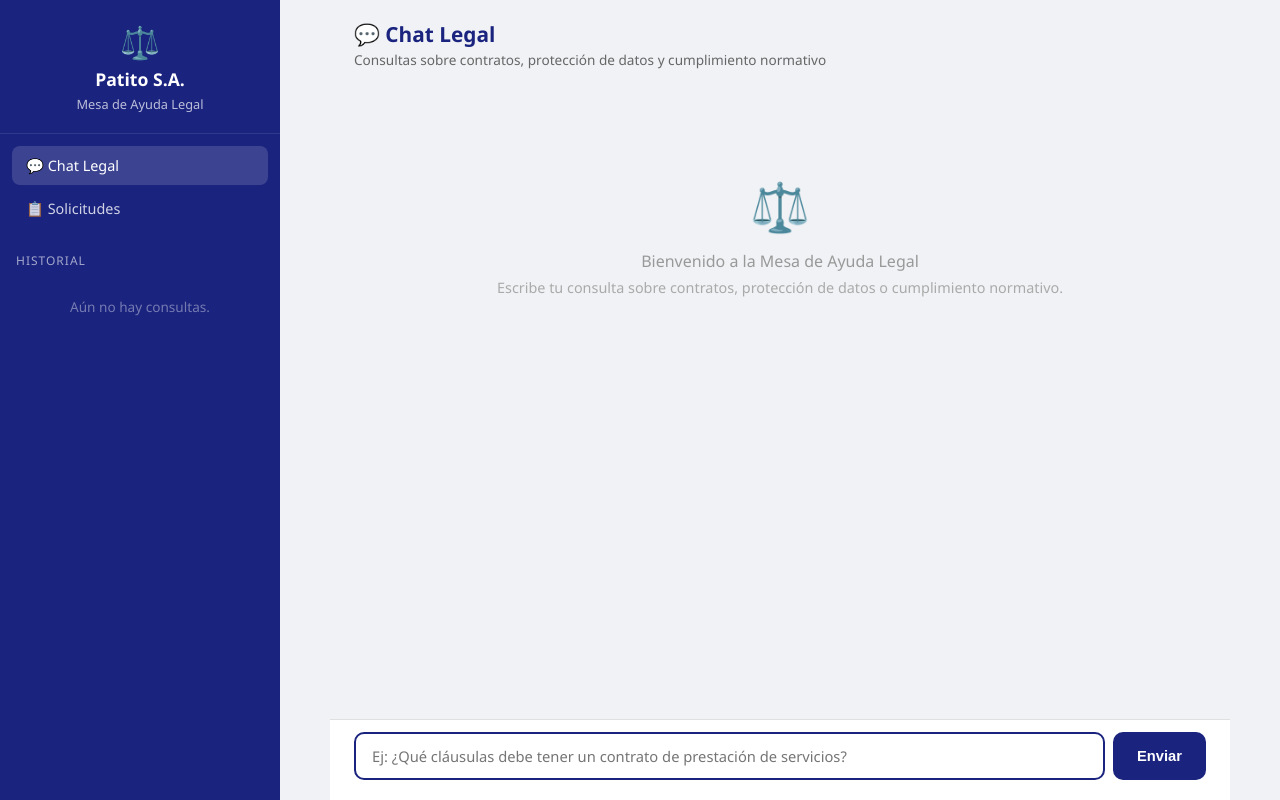
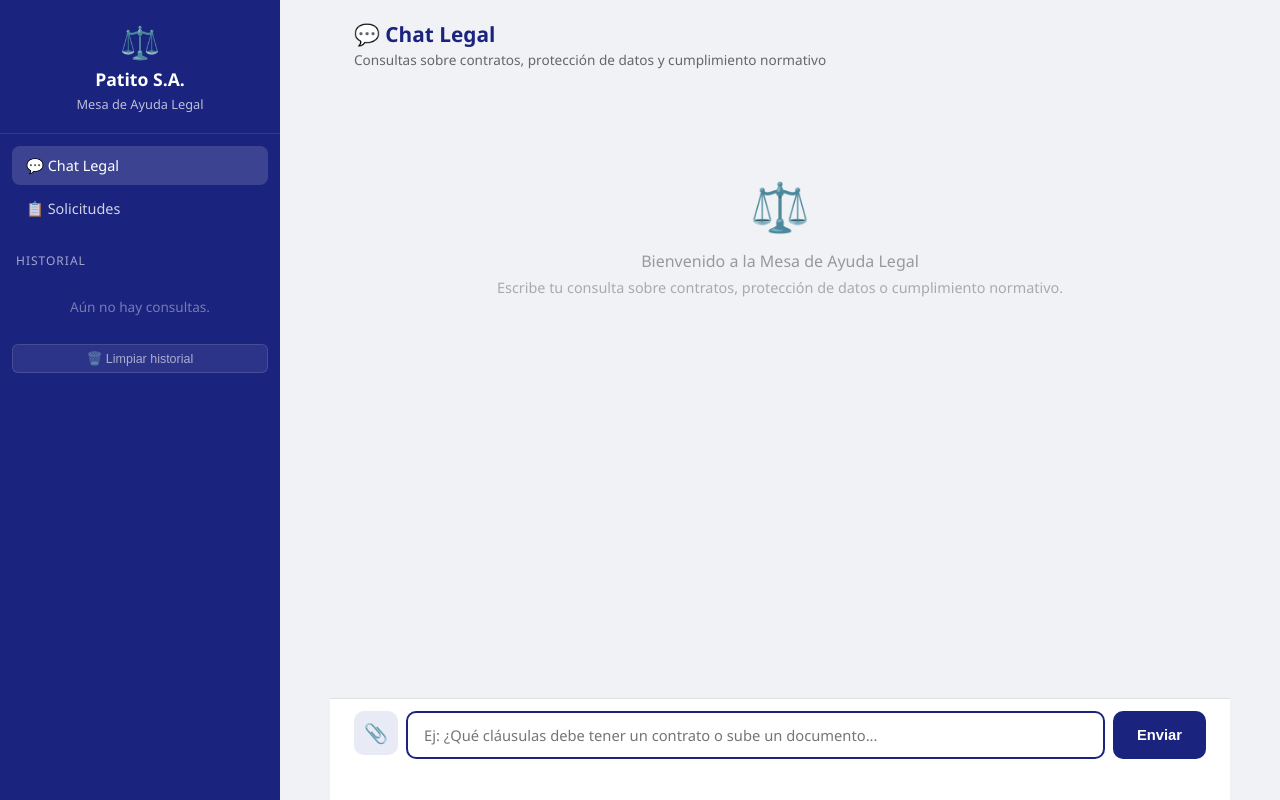
Before and after one commit to Marcelo160102/proyecto-final-semillero-ia-v2, a FastAPI app: page / in a window 1280 px wide. Run offline with FastAPI, Linux system fonts and the light colour scheme; data that the repository does not hold is empty.

Commit message:
v2: limpiar historial y subida de imagenes para multimodal
- chat.py: DELETE /historial endpoint que borra todas las Consultas;
  POST /chat ahora acepta UploadFile "imagen", la guarda en
  app/static/uploads/ y pasa la ruta al orquestador
- base.html: boton "Limpiar historial" con hx-confirm y hx-delete
- index.html: input file oculto + label upload-btn en el chat form;
  hx-encoding="multipart/form-data"; file-preview con nombre archivo
- mensaje_chat.html: muestra imagen adjunta como <img> en la burbuja
  del usuario cuando imagen_url esta presente
- estilo.css: estilos para .btn-limpiar, .upload-btn, .file-preview,
  .chat-img

```diff
--- a/app/routers/chat.py
+++ b/app/routers/chat.py
@@ -1,8 +1,10 @@
 import asyncio
 import json
+from pathlib import Path
+from uuid import uuid4
 
-from fastapi import APIRouter, Form, Request
-from sqlalchemy import select
+from fastapi import APIRouter, File, Form, Request, UploadFile
+from sqlalchemy import delete, select
 
 from app.agents.orquestador import consultar
 from app.database import async_session
@@ -29,9 +31,25 @@ async def pagina_chat(request: Request):
 
 
 @router.post("/chat")
-async def enviar_consulta(request: Request, pregunta: str = Form(...)):
+async def enviar_consulta(
+    request: Request,
+    pregunta: str = Form(...),
+    imagen: UploadFile | None = File(None),
+):
+    ruta_imagen = None
+    if imagen and imagen.filename:
+        ext = Path(imagen.filename).suffix or ".png"
+        dest = Path("app/static/uploads") / f"chat_{uuid4().hex}{ext}"
+        dest.write_bytes(await imagen.read())
+        ruta_imagen = str(dest)
+
+    pregunta_final = (
+        f"{pregunta}\nRUTA_IMAGEN: {ruta_imagen}"
+        if ruta_imagen else pregunta
+    )
+
     loop = asyncio.get_event_loop()
-    resultado = await loop.run_in_executor(None, consultar, pregunta)
+    resultado = await loop.run_in_executor(None, consultar, pregunta_final)
 
     async with async_session() as session:
         consulta = Consulta(
@@ -43,10 +61,17 @@ async def enviar_consulta(request: Request, pregunta: str = Form(...)):
         session.add(consulta)
         await session.commit()
 
+    contexto = {
+        "pregunta": pregunta,
+        "respuesta": resultado,
+    }
+    if ruta_imagen:
+        contexto["imagen_url"] = f"/static/uploads/{Path(ruta_imagen).name}"
+
     response = templates.TemplateResponse(
         request,
         "fragments/mensaje_chat.html",
-        {"pregunta": pregunta, "respuesta": resultado},
+        contexto,
     )
     response.headers["HX-Trigger"] = "history-updated"
     return response
@@ -66,3 +91,12 @@ async def historial_fragment(request: Request):
     return templates.TemplateResponse(
         request, "fragments/historial.html", {"historial": historial}
     )
+
+
+@router.delete("/historial")
+async def limpiar_historial():
+    async with async_session() as session:
+        await session.execute(delete(Consulta))
+        await session.commit()
+    from starlette.responses import Response
+    return Response(headers={"HX-Trigger": "history-updated"})
--- a/app/static/estilo.css
+++ b/app/static/estilo.css
@@ -422,3 +422,71 @@ body {
     border-radius: 12px;
     box-shadow: 0 2px 12px rgba(0,0,0,0.06);
 }
+
+/* ─────── Clear History Button ─────── */
+
+.btn-limpiar {
+    display: block;
+    width: 100%;
+    margin-top: 8px;
+    padding: 6px 12px;
+    background: rgba(255,255,255,0.08);
+    color: rgba(255,255,255,0.6);
+    border: 1px solid rgba(255,255,255,0.12);
+    border-radius: 6px;
+    font-size: 0.78em;
+    cursor: pointer;
+    transition: all 0.2s;
+    text-align: center;
+}
+
+.btn-limpiar:hover {
+    background: rgba(244,67,54,0.2);
+    color: #ef9a9a;
+    border-color: rgba(244,67,54,0.3);
+}
+
+/* ─────── Upload Button ─────── */
+
+.upload-btn {
+    display: flex;
+    align-items: center;
+    justify-content: center;
+    width: 44px;
+    min-width: 44px;
+    height: 44px;
+    background: #e8eaf6;
+    border-radius: 10px;
+    cursor: pointer;
+    font-size: 1.2em;
+    transition: background 0.2s;
+}
+
+.upload-btn:hover {
+    background: #c5cae9;
+}
+
+.upload-btn input[type="file"] {
+    display: none;
+}
+
+/* ─────── File Preview ─────── */
+
+.file-preview {
+    font-size: 0.8em;
+    color: #5c6bc0;
+    margin-top: 6px;
+    padding-left: 4px;
+    min-height: 1.2em;
+}
+
+/* ─────── Chat Image ─────── */
+
+.chat-img {
+    max-width: 100%;
+    max-height: 300px;
+    border-radius: 8px;
+    margin-bottom: 8px;
+    display: block;
+    border: 1px solid #e0e0e0;
+}
--- a/app/templates/base.html
+++ b/app/templates/base.html
@@ -30,6 +30,13 @@
                      hx-swap="innerHTML">
                     {% include "fragments/historial.html" %}
                 </div>
+                <button class="btn-limpiar"
+                        hx-delete="/historial"
+                        hx-confirm="Borrar todo el historial?"
+                        hx-target="#historial"
+                        hx-swap="innerHTML">
+                    🗑️ Limpiar historial
+                </button>
             </div>
         </aside>
 
--- a/app/templates/index.html
+++ b/app/templates/index.html
@@ -32,18 +32,24 @@
 
     <form class="chat-form"
           hx-post="/chat"
+          hx-encoding="multipart/form-data"
           hx-target="#chat-area"
           hx-swap="beforeend"
-          hx-on::after-request="this.reset(); document.getElementById('chat-empty')?.remove()">
+          hx-on::after-request="this.reset(); document.getElementById('chat-empty')?.remove(); document.getElementById('file-preview').innerText=''">
         <div class="chat-input-row">
+            <label class="upload-btn" title="Adjuntar imagen de documento">
+                📎
+                <input type="file" name="imagen" accept="image/*" id="input-imagen" onchange="document.getElementById('file-preview').innerText = this.files[0] ? '📷 ' + this.files[0].name : ''">
+            </label>
             <input type="text"
                    name="pregunta"
                    class="chat-input"
-                   placeholder="Ej: ¿Qué cláusulas debe tener un contrato de prestación de servicios?"
+                   placeholder="Ej: ¿Qué cláusulas debe tener un contrato o sube un documento..."
                    required
                    autofocus>
             <button type="submit" class="chat-btn">Enviar</button>
         </div>
+        <div id="file-preview" class="file-preview"></div>
     </form>
 </div>
 
```
Also changed, not shown: app/templates/fragments/mensaje_chat.html (+6 -1 lines).
